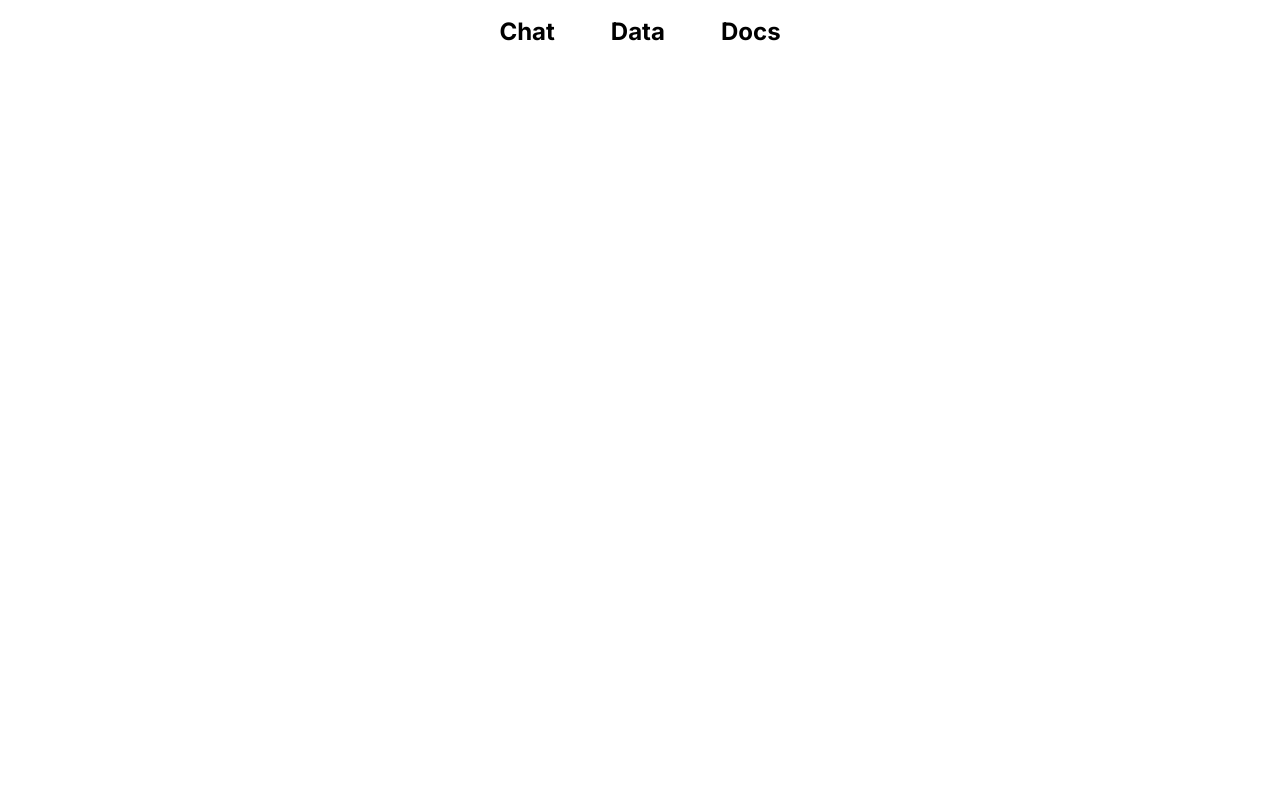
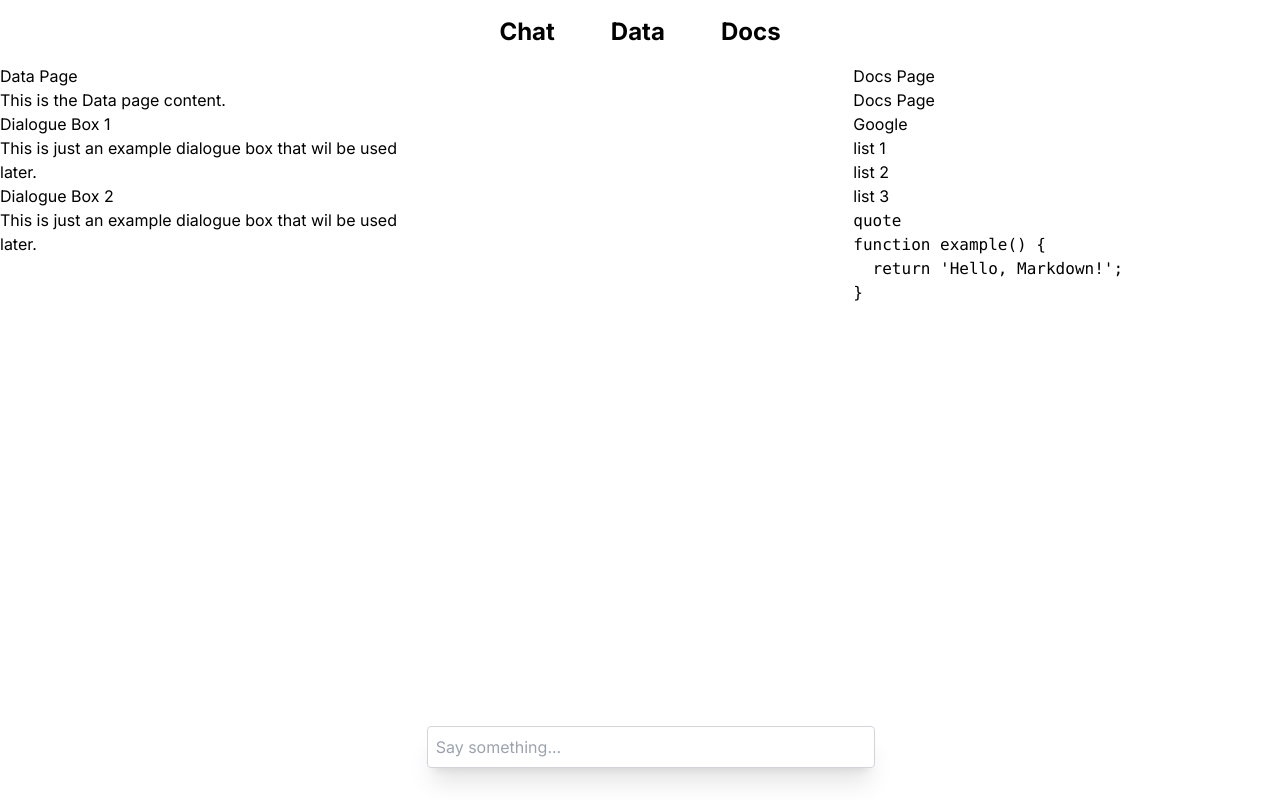
Before and after one commit to ubq-testing/bot-ai, a Next.js app: page /tri-display in a window 1280 px wide. Built offline with nearby package versions, Linux system fonts and the light colour scheme.

Commit message:
all removed

```diff
--- a/app/tri-display/layout.tsx
+++ b/app/tri-display/layout.tsx
@@ -1,12 +1,18 @@
+export const metadata = {
+  title: "Create Next App",
+  description: "Generated by create next app",
+};
+
 export default function DualLayout(props: {
   children: React.ReactNode;
   data: React.ReactNode;
   docs: React.ReactNode;
 }) {
   return (
-    <div >
-      {''}
-      {""}
+    <div className="grid grid-cols-3 shrink">
+      {props.data}
+      {props.children}
+      {props.docs}
     </div>
   );
 }
```
